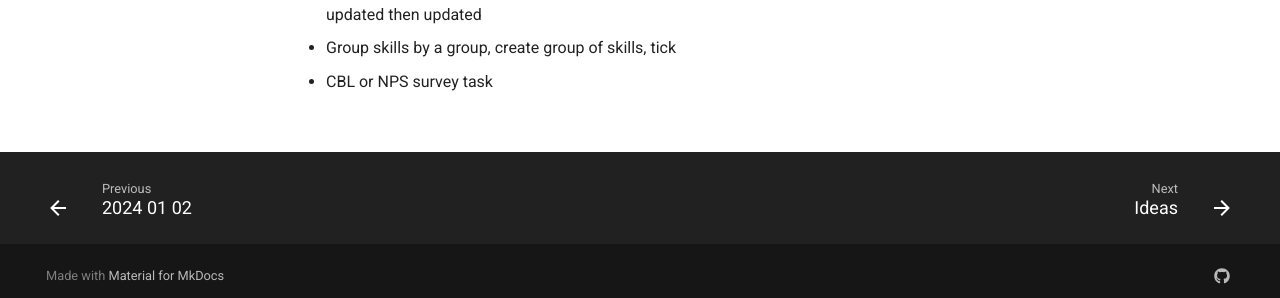
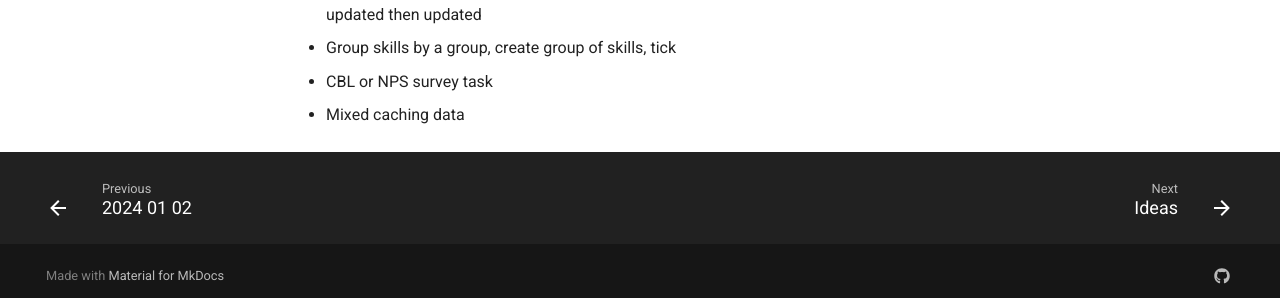
Before and after one commit to liamfrazer/software-engineer-journey, an MkDocs documentation site: the page built from docs/Daily Notes/2024-01-03.md, in a window 1280 px wide and 1217 px high. Shown: the part 909-1207 px from the top of the window. Built offline with MkDocs 1.6.1 and Material for MkDocs 9.7.7, drawn with Linux system fonts in a browser that asks for light colours; comment, search, counter and statistics services are not loaded.

Commit message:
vault backup: 2024-01-03 15:27:31

```diff
--- a/docs/Daily Notes/2024-01-03.md
+++ b/docs/Daily Notes/2024-01-03.md
@@ -34,3 +34,4 @@
 * Group skills by a group, create group of skills, tick
 
 * CBL or NPS survey task
+* Mixed caching data
```
